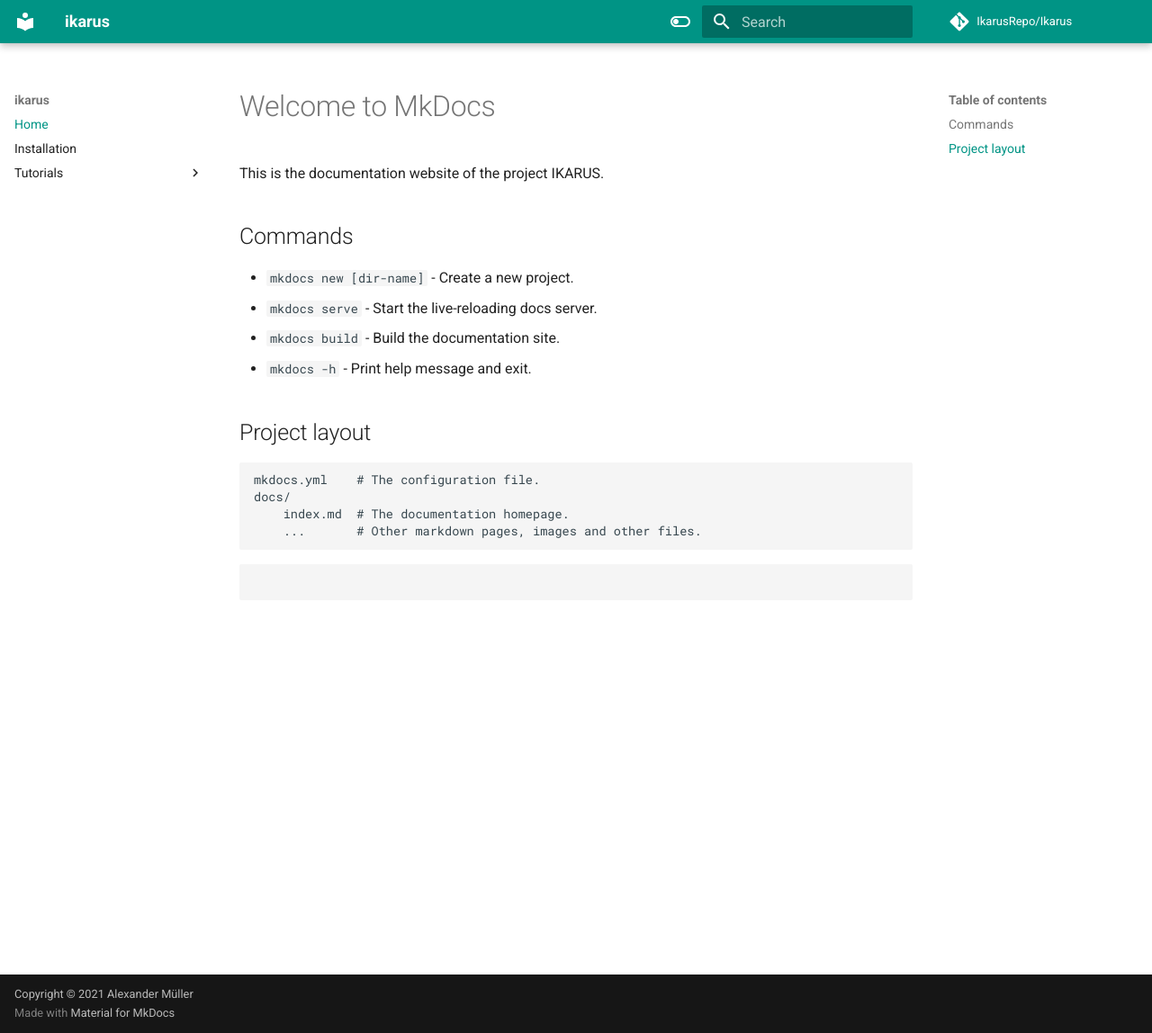
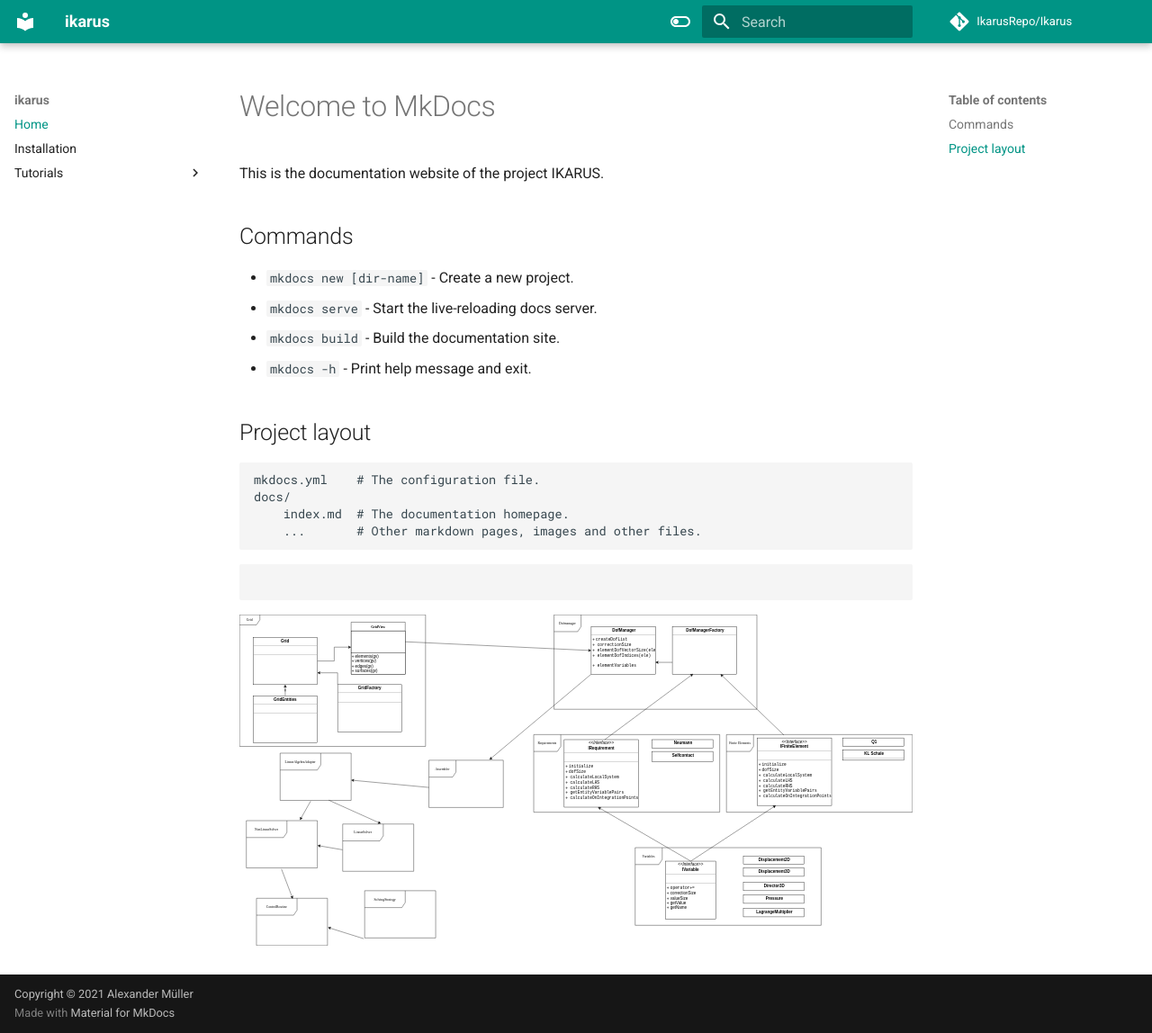
Before and after one commit to ikarus-project/ikarus, an MkDocs documentation site: the page built from docs/website/index.md, in a window 1280 px wide and 1148 px high. Shown: the whole window at 90% size. Built offline with MkDocs 1.6.1 and Material for MkDocs 9.7.7, drawn with Linux system fonts in a browser that asks for light colours; comment, search, counter and statistics services are not loaded.

Commit message:
update docs

````diff
--- a/docs/website/index.md
+++ b/docs/website/index.md
@@ -20,3 +20,5 @@ This is the documentation website of the project IKARUS.
 ```cpp
 
 ```
+
+![My Diagram](diagrams/UML.drawio.svg)
````
Also changed, not shown: docs/website/diagrams/UML.drawio.svg (added), 2 other files.
